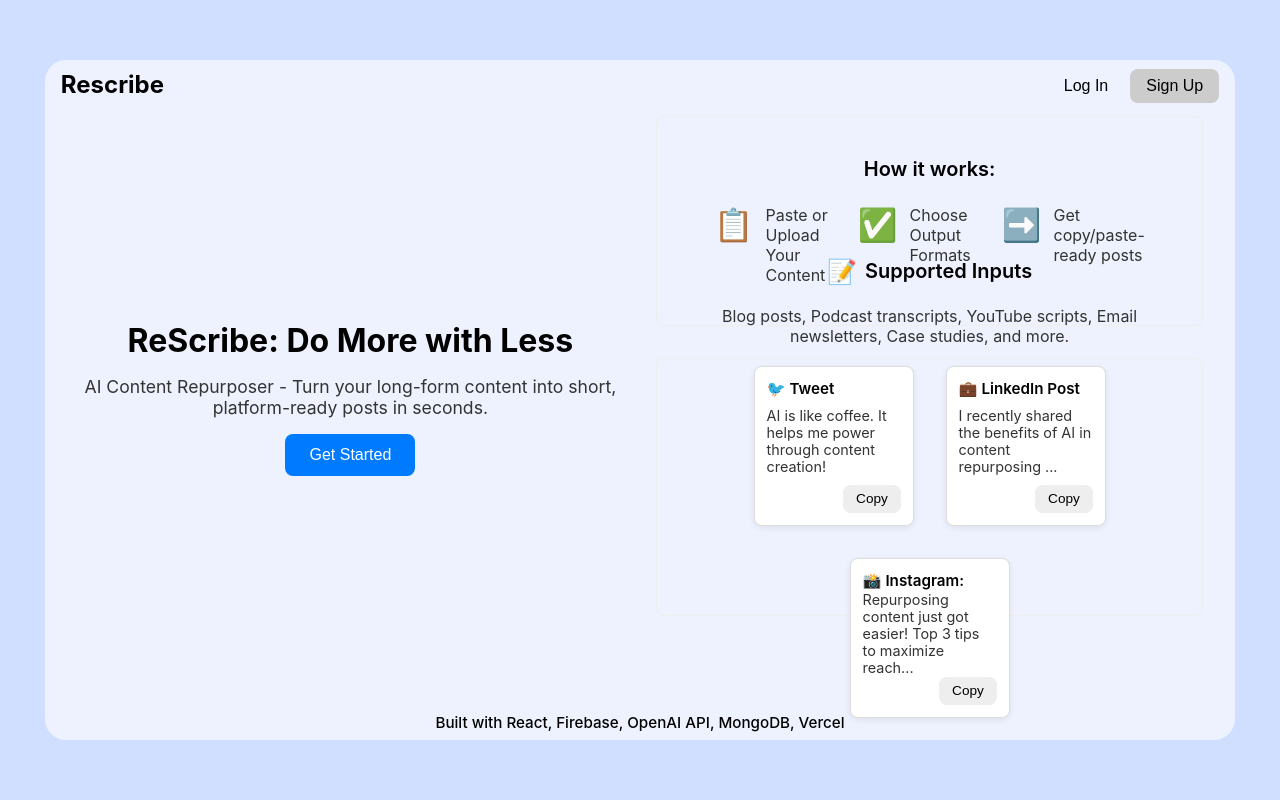
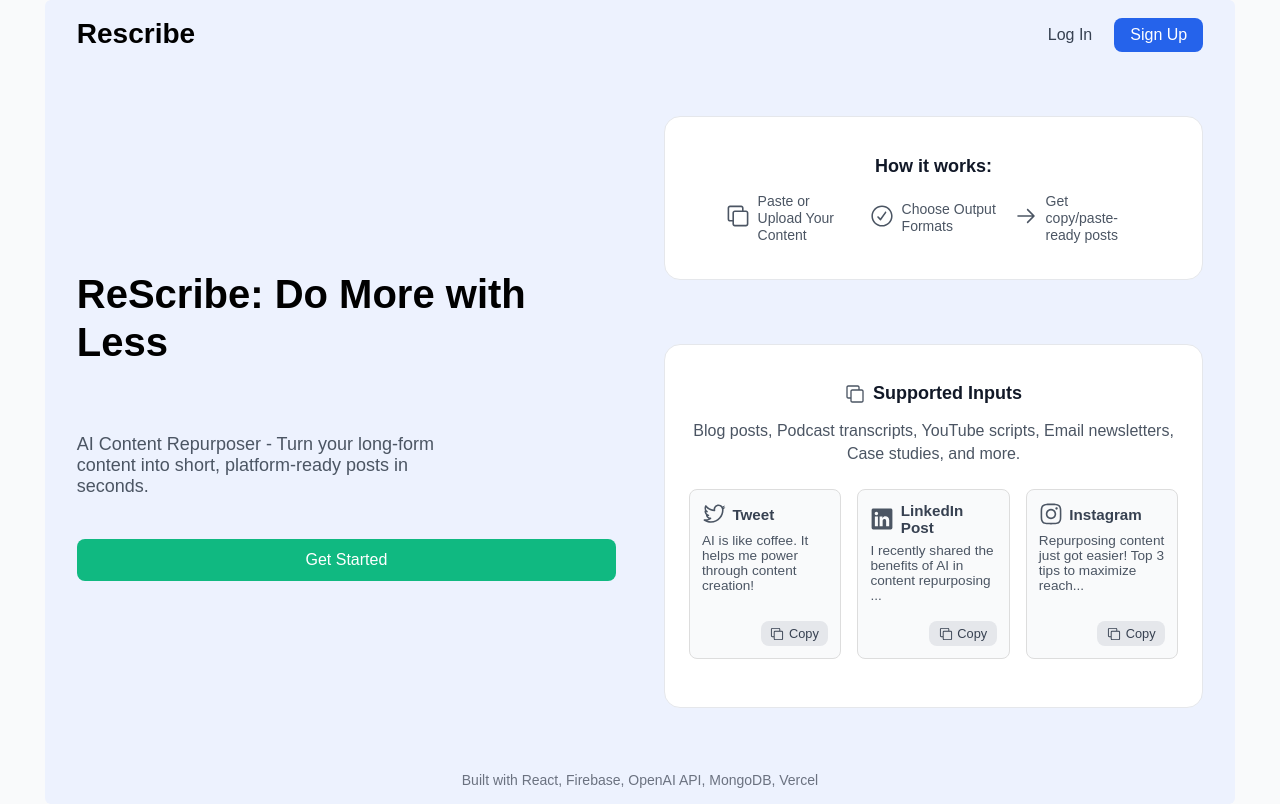
Before and after one commit to PhuongHoang68/ReScribe, a React (Create React App) app in the folder client/: page / in a window 1280 px wide. Built offline with nearby package versions, Linux system fonts and the light colour scheme; no server answers; what @radix-ui/themes would draw is missing.

Commit message:
fixing dashboard page

```diff
--- a/client/src/App.css
+++ b/client/src/App.css
@@ -18,28 +18,28 @@
   /* color: white;  */
 }
 .Auth {
-  background-color: #D0DFFF;
+  background-color: #EDF2FE;
   min-height: 100vh;
   display: flex;
   /* flex-direction: column;  */
   /* align-items: center; */
-  padding-top: 5rem;
+  padding-top: 2.5rem;
   justify-content: center;
   font-size: calc(10px + 2vmin);
 }
 
 .Content {
   background-color: #EDF2FE;
-  min-height: 85vh;
+  min-height: 90vh;
   width: 93%;
-  border-radius: 21px;
+  border-radius: 6px;
 
-    /* NEW: Flex layout to support footer at bottom */
-    display: flex;
+    /*NEW: Flex layout to support footer at bottom */
+    /* display: flex;
     flex-direction: column;
     justify-content: space-between;
-    /* padding: 2rem; */
-    box-sizing: border-box;
+    padding: 2rem;  */
+    /* box-sizing: border-box;
 }
 
 .History {
--- a/client/src/Dashboard.css
+++ b/client/src/Dashboard.css
@@ -34,5 +34,5 @@
     flex: 1;
     padding: 1rem;
     overflow-y: auto;
-    background-color: transparent; /* sits on light gray .Content background */
+    background-color: transparent;
   }
--- a/client/src/Dashboard.js
+++ b/client/src/Dashboard.js
@@ -1,60 +1,126 @@
 import React from "react";
 import { logout } from "./firebase";
-// import { Tabs } from '@radix-ui/react-tabs';
-import './Dashboard.css';
-import * as Tabs from '@radix-ui/react-tabs';
+import {
+  TwitterLogoIcon,
+  LinkedInLogoIcon,
+  InstagramLogoIcon,
+  CopyIcon,
+  CheckCircledIcon,
+  ArrowRightIcon
+} from "@radix-ui/react-icons";
+import * as Tabs from "@radix-ui/react-tabs";
 import { Box } from "@radix-ui/themes";
 import GenerateOutput from "./components/GenerateOutput";
-import UserSettings from "./components/UserSettings";
 import ViewHistory from "./components/ViewHistory";
 
+export default function Dashboard({ user }) {
+  return (
+    <div
+      className="App"
+      style={{
+        display: "flex",
+        flexDirection: "column",
+        fontFamily: "sans-serif",
+        backgroundColor: "#f9fafb",
+        minHeight: "100vh"
+      }}
+    >
+      {/* Header */}
+      <header
+        style={{
+          display: "flex",
+          justifyContent: "space-between",
+          alignItems: "center",
+          padding: "1rem 2rem",
+          background: "#fff",
+          borderBottom: "1px solid #e5e7eb"
+        }}
+      >
+        <div style={{ fontSize: "1.75rem", fontWeight: "bold" }}>Rescribe</div>
+        <button
+          onClick={logout}
+          style={{
+            backgroundColor: "#ef4444",
+            color: "#fff",
+            border: "none",
+            borderRadius: "0.5rem",
+            padding: "0.5rem 1rem",
+            cursor: "pointer",
+            fontSize: "1rem"
+          }}
+        >
+          Log Out
+        </button>
+      </header>
 
-export default function Dashboard({user}) {
-    return (
-    <div className="App" style={{flexDirection: "column"}}>
-			  <header style={{
-          display: 'flex',
-		  width: '93%',
-		  justifyContent: 'space-between'
-        //   alignItems: 'center',
-        //   maxWidth: '100%',
-        //   height: "2rem",
-        //   padding: '0.5rem 1rem 0 1rem',
-        //   flexShrink: 0,
-        }}>
-          <div style={{ fontSize: '1.5rem', fontWeight: 'bold' }}>Rescribe</div>
-          <div className="user-area" style={{ display: 'flex', gap: '1rem' }}>
-    {/* <img src={user.photoURL} alt="User avatar" className="avatar" /> */}
-    <button onClick={logout} className="logout-button">Log Out</button>
-          </div>
-        </header>
-      <div className="Content">
-<Tabs.Root className="DashboardTabs" defaultValue="generate">
-	<Tabs.List className="DashboardTabsList">
-		<Tabs.Trigger className="DashboardTabsTrigger" value="generate">Generate Output</Tabs.Trigger>
-		<Tabs.Trigger className="DashboardTabsTrigger" value="history">View History</Tabs.Trigger>
-		{/* <Tabs.Trigger className="DashboardTabsTrigger" value="settings">User Settings</Tabs.Trigger> */}
-    {/* <div className="user-area">
-    <img src={user.photoURL} alt="User avatar" className="avatar" />
-    <button onClick={logout} className="logout-button">Log Out</button>
-  </div> */}
+      {/* Main Content */}
+      <main
+        style={{
+          flex: 1,
+          padding: "2rem 2rem 3rem",
+          maxWidth: "1600px",
+          margin: "0 auto",
+          width: "100%"
+        }}
+      >
+        <Tabs.Root defaultValue="generate" style={{ display: "flex", flexDirection: "column", gap: "1.5rem" }}>
+          {/* Tabs List */}
+          <Tabs.List style={{ display: "flex", gap: "1rem", justifyContent: "center" }}>
+            <Tabs.Trigger
+              value="generate"
+              style={{
+                padding: "0.6rem 1.4rem",
+                backgroundColor: "#10b981",
+                color: "#fff",
+                border: "none",
+                borderRadius: "0.5rem",
+                fontSize: "1rem",
+                fontWeight: "500",
+                cursor: "pointer"
+              }}
+            >
+              Generate Output
+            </Tabs.Trigger>
+            <Tabs.Trigger
+              value="history"
+              style={{
+                padding: "0.6rem 1.4rem",
+                backgroundColor: "#3b82f6",
+                color: "#fff",
+                border: "none",
+                borderRadius: "0.5rem",
+                fontSize: "1rem",
+                fontWeight: "500",
+                cursor: "pointer"
+              }}
+            >
+              View History
+            </Tabs.Trigger>
           </Tabs.List>
-	<Box pt="3">
-		<Tabs.Content className="DashboardTabsContent" value="generate">
+
+          {/* Tab Content — Full Width */}
+          <Box pt="2" style={{ width: "100%" }}>
+            <Tabs.Content value="generate" style={{ width: "100%" }}>
               <GenerateOutput />
             </Tabs.Content>
-
-		<Tabs.Content className="DashboardTabsContent" value="history">
+            <Tabs.Content value="history" style={{ width: "100%" }}>
               <ViewHistory />
             </Tabs.Content>
-
-		{/* <Tabs.Content className="DashboardTabsContent" value="settings">
-    <UserSettings />
-		</Tabs.Content> */}
           </Box>
         </Tabs.Root>
+      </main>
+
+      {/* Footer */}
+      <footer
+        style={{
+          textAlign: "center",
+          padding: "1rem 0",
+          fontSize: "0.875rem",
+          color: "#6b7280"
+        }}
+      >
+        Built with React, Firebase, OpenAI API, MongoDB, Vercel
+      </footer>
     </div>
-</div>
-
-    )
+  );
 }
--- a/client/src/LandingPage.js
+++ b/client/src/LandingPage.js
@@ -1,295 +1,226 @@
 import React from "react";
 import { Link } from "react-router-dom";
+import { TwitterLogoIcon, LinkedInLogoIcon, InstagramLogoIcon, CopyIcon, CheckCircledIcon, ArrowRightIcon } from '@radix-ui/react-icons';
+
+
 
 export default function LandingPage() {
   return (
-        <div className="App">
-      <div className="Content">
-
+    <div className="App" style={{ fontFamily: 'sans-serif', backgroundColor: '#f9fafb' }}>
+      <div className="Content" style={{ maxWidth: '1600px', margin: '0 auto' }}>
         {/* Header */}
-        <header style={{
-          display: 'flex',
-          alignItems: 'center',
-          justifyContent: "space-between",
-          maxWidth: '100%',
-          height: "2rem",
-          padding: '0.5rem 1rem 0 1rem',
-          flexShrink: 0,
-        }}>
-          <div style={{ fontSize: '1.5rem', fontWeight: 'bold' }}>Rescribe</div>
+        <header style={{ display: 'flex', justifyContent: 'space-between', alignItems: 'center', padding: '1rem 2rem' }}>
+          <div style={{ fontSize: '1.75rem', fontWeight: 'bold' }}>Rescribe</div>
           <div style={{ display: 'flex', gap: '1rem' }}>
             <Link to="/login" style={{ textDecoration: 'none' }}>
-              <button style={{ background: 'none', border: 'none', color: '#000', fontSize: '1rem', cursor: 'pointer' }}>Log In</button>
+              <button style={{ background: 'none', border: 'none', fontSize: '1rem', cursor: 'pointer', color: '#374151' }}>Log In</button>
             </Link>
             <Link to="/signup" style={{ textDecoration: 'none' }}>
-              <button style={{ backgroundColor: '#ccc', border: 'none', borderRadius: '0.5rem', padding: '0.5rem 1rem', fontSize: '1rem', cursor: 'pointer', color: '#000' }}>Sign Up</button>
+              <button style={{ backgroundColor: '#2563eb', border: 'none', borderRadius: '0.5rem', padding: '0.5rem 1rem', fontSize: '1rem', cursor: 'pointer', color: '#fff' }}>Sign Up</button>
             </Link>
           </div>
         </header>
 
-{/* Main Content: split left + right */}
-<main style={{ flex: 1, display: "flex", gap: "2rem", padding: "1rem 2rem" }}>
-          {/* Left side: Section 1 */}
-          <div style={{ flex: 1, display: "flex", flexDirection: "column", justifyContent: "center", textAlign: "center", gap: "1rem" }}>
-            {/* Section 1 content here */}
-            <div style={{ fontSize: '2rem', fontWeight: 'bold' }}>ReScribe: Do More with Less</div>
-            <div style={{ fontSize: '1.1rem', maxWidth: '50ch', color: '#333', margin: "0 auto" }}>
+        <main style={{ display: 'flex', flexWrap: 'wrap', gap: '3rem', padding: '3rem 2rem' }}>
+          {/* Left Side */}
+          <div style={{ flex: 1, minWidth: '300px', display: 'flex', flexDirection: 'column', justifyContent: 'center', gap: '1.5rem' }}>
+            <h1 style={{ fontSize: '2.5rem', fontWeight: 'bold', lineHeight: '1.2' }}>ReScribe: Do More with Less</h1>
+            <p style={{ fontSize: '1.125rem', color: '#4b5563', maxWidth: '40ch' }}>
               AI Content Repurposer - Turn your long-form content into short, platform-ready posts in seconds.
+            </p>
+            <button style={{ backgroundColor: '#10b981', color: '#fff', padding: '0.75rem 1.5rem', borderRadius: '0.5rem', fontSize: '1rem', border: 'none', cursor: 'pointer' }}>Get Started</button>
           </div>
-            <button
+
+          {/* Right Side */}
+          <div style={{ flex: 1, minWidth: '300px', display: 'flex', flexDirection: 'column', gap: '4rem', justifyContent: "center" }}>
+            {/* How It Works */}
+            <div
   style={{
-                backgroundColor: '#007bff',
-                color: '#fff',
-                border: 'none',
-                borderRadius: '0.5rem',
-                padding: '0.75rem 1.5rem',
-                fontSize: '1rem',
-                cursor: 'pointer',
-                alignSelf: "center"
+    padding: '1.5rem 1.5rem 2.2rem 1.5rem',
+    borderRadius: '1rem',
+    border: '1px solid #e5e7eb',
+    background: '#fff'
   }}
 >
-              Get Started
-            </button>
+  <h2
+    style={{
+      display: 'flex',
+      justifyContent: 'center',
+      fontSize: '1.125rem',
+      fontWeight: '600',
+      marginBottom: '1rem',
+      color: '#111827',
+    }}
+  >
+    How it works:
+  </h2>
+  <div
+    style={{
+      justifyContent: 'center',
+      display: 'flex',
+      gap: '1rem',
+      flexWrap: 'wrap',
+    }}
+  >
+    {[
+      [<CopyIcon key="icon1" style={{ width: 24, height: 24, color: '#4B5563' }} />, 'Paste or Upload Your Content'],
+      [<CheckCircledIcon key="icon2" style={{ width: 24, height: 24, color: '#4B5563' }} />, 'Choose Output Formats'],
+      [<ArrowRightIcon key="icon3" style={{ width: 24, height: 24, color: '#4B5563' }} />, 'Get copy/paste-ready posts'],
+
+    ].map(([icon, text], i) => (
+      <div
+        key={i}
+        style={{
+          display: 'flex',
+          gap: '0.5rem',
+          width: '8rem',
+          alignItems: 'center',
+          textAlign: 'left',
+          flexShrink: 0,
+        }}
+      >
+        <span style={{ fontSize: '1.4rem', lineHeight: 1 }}>{icon}</span>
+        <span
+          style={{
+            fontSize: '0.875rem',
+            color: '#4b5563',
+            lineHeight: 1.2,
+            fontWeight: 500,
+          }}
+        >
+          {text}
+        </span>
+      </div>
+    ))}
+  </div>
 </div>
 
-          {/* Right side: Sections 2 + 3 stacked vertically */}
-          <div style={{ flex: 1, display: "flex", flexDirection: "column", gap: "2rem" }}>
-            {/* Section 2 */}
+
+            {/* Supported Inputs */}
+
 <div
   style={{
-                height: '13rem',
-                display: 'flex',
-                flexDirection: 'column',
-                alignItems: 'center',
-                justifyContent: 'center',
+    padding: '1.5rem 1.5rem 3rem 1.5rem',
+    borderRadius: '1rem',
+    border: '1px solid #e5e7eb',
+    background: '#fff',
     textAlign: 'center',
-                padding: '0 2rem',
-                gap: '1.5rem',
-                border: "1px solid #eee",
-                borderRadius: "0.5rem"
   }}
 >
-              <div style={{ fontSize: '1.25rem', fontWeight: '600', color: '#000' }}>
-                How it works:
-              </div>
+  <h2
+    style={{
+      fontSize: '1.125rem',
+      fontWeight: '600',
+      display: 'flex',
+      alignItems: 'center',
+      gap: '0.5rem',
+      justifyContent: 'center',
+      color: '#111827',
+      marginBottom: '1rem',
+    }}
+  >
+    <CopyIcon style={{ width: 20, height: 20, color: '#4B5563' }} />
+    Supported Inputs
+  </h2>
+
+  <p
+    style={{
+      fontSize: '1rem',
+      color: '#4b5563',
+      marginBottom: '1.5rem',
+      lineHeight: 1.4,
+    }}
+  >
+    Blog posts, Podcast transcripts, YouTube scripts, Email newsletters, Case studies, and more.
+  </p>
+
   <div
     style={{
       display: 'flex',
+      gap: '1rem',
       justifyContent: 'center',
-                  flexWrap: 'wrap',
+      flexWrap: 'nowrap',
     }}
   >
-                {/* Step 1 */}
+    {[
+      [
+        <TwitterLogoIcon
+          key="icon-twitter"
+          style={{ width: 24, height: 24, color: '#4B5563', flexShrink: 0 }}
+        />,
+        'Tweet',
+        'AI is like coffee. It helps me power through content creation!',
+      ],
+      [
+        <LinkedInLogoIcon
+          key="icon-linkedin"
+          style={{ width: 24, height: 24, color: '#4B5563', flexShrink: 0 }}
+        />,
+        'LinkedIn Post',
+        'I recently shared the benefits of AI in content repurposing ...',
+      ],
+      [
+        <InstagramLogoIcon
+          key="icon-instagram"
+          style={{ width: 24, height: 24, color: '#4B5563', flexShrink: 0 }}
+        />,
+        'Instagram',
+        'Repurposing content just got easier! Top 3 tips to maximize reach...',
+      ],
+    ].map(([icon, title, text], i) => (
       <div
+        key={i}
         style={{
-                    display: 'flex',
-                    alignItems: 'flex-start',
-                    gap: '0.75rem',
           width: '9rem',
-                    textAlign: 'left',
-                  }}
-                >
-                  <div style={{ fontSize: '2rem' }}>📋</div>
-                  <div style={{ fontSize: '1rem', color: '#333' }}>
-                    Paste or Upload Your Content
-                  </div>
-                </div>
-                {/* Step 2 */}
-                <div
-                  style={{
-                    display: 'flex',
-                    alignItems: 'flex-start',
-                    gap: '0.75rem',
-                    width: '9rem',
-                    textAlign: 'left',
-                  }}
-                >
-                  <div style={{ fontSize: '2rem' }}>✅</div>
-                  <div style={{ fontSize: '1rem', color: '#333' }}>
-                    Choose Output Formats
-                  </div>
-                </div>
-                {/* Step 3 */}
-                <div
-                  style={{
-                    display: 'flex',
-                    alignItems: 'flex-start',
-                    gap: '0.75rem',
-                    width: '9rem',
-                    textAlign: 'left',
-                  }}
-                >
-                  <div style={{ fontSize: '2rem' }}>➡️</div>
-                  <div style={{ fontSize: '1rem', color: '#333' }}>
-                    Get copy/paste-ready posts
-                  </div>
-                </div>
-              </div>
-            </div>
-
-            {/* Section 3 */}
-            <div
-              style={{
-                height: '16rem',
-                display: 'flex',
-                flexDirection: 'column',
-                alignItems: 'center',
-                justifyContent: 'center',
-                textAlign: 'center',
-                padding: '0 2rem',
-                gap: '1.25rem',
-                border: "1px solid #eee",
-                borderRadius: "0.5rem"
-              }}
-            >
-              {/* Row 1 - Title */}
-              <div style={{ display: 'flex', alignItems: 'center', gap: '0.5rem', fontSize: '1.25rem', fontWeight: '600' }}>
-                <span style={{ fontSize: '1.5rem' }}>📝</span>
-                <span style={{ color: '#000' }}>Supported Inputs</span>
-              </div>
-              {/* Row 2 - Subtitle */}
-              <div style={{ fontSize: '1rem', color: '#333', maxWidth: '60ch' }}>
-                Blog posts, Podcast transcripts, YouTube scripts, Email newsletters, Case studies, and more.
-              </div>
-              {/* Row 3 - Output Previews */}
-              <div
-                style={{
-                  display: 'flex',
-                  justifyContent: 'center',
-                  gap: '2rem',
-                  flexWrap: 'wrap',
-                }}
-              >
-                {/* Twitter Box */}
-                <div
-                  style={{
-                    width: '10rem',
-                    height: '10rem',
-                    backgroundColor: '#fff',
+          minHeight: '9rem',
+          padding: '0.75rem',
+          background: '#f9fafb',
           border: '1px solid #ddd',
           borderRadius: '0.5rem',
-                    boxShadow: '0 2px 6px rgba(0, 0, 0, 0.08)',
           display: 'flex',
           flexDirection: 'column',
           justifyContent: 'space-between',
-                    padding: '0.75rem',
-                    boxSizing: 'border-box',
           textAlign: 'left',
+          cursor: 'default',
         }}
       >
-                  <div style={{ fontWeight: '600', fontSize: '0.95rem' }}>🐦 Tweet</div>
-                  <div style={{ fontSize: '0.9rem', color: '#333' }}>
-                    AI is like coffee. It helps me power through content creation!
+        <div style={{ display: 'flex', alignItems: 'center', gap: '0.4rem', fontWeight: 600, color: '#374151' }}>
+          {icon}
+          <span style={{ fontSize: '0.95rem' }}>{title}</span>
+        </div>
+        <div style={{ fontSize: '0.85rem', color: '#4b5563', marginTop: '0.4rem', flexGrow: 1 }}>
+          {text}
         </div>
         <button
           style={{
             alignSelf: 'flex-end',
-                      backgroundColor: '#eee',
+            background: '#e5e7eb',
             border: 'none',
             borderRadius: '0.5rem',
-                      padding: '0.4rem 0.8rem',
-                      fontSize: '0.85rem',
+            padding: '0.3rem 0.6rem',
             cursor: 'pointer',
+            fontSize: '0.8rem',
+            marginTop: '0.6rem',
+            color: '#374151',
           }}
+          aria-label={`Copy ${title} text`}
         >
+          <CopyIcon style={{ width: 14, height: 14, marginRight: '0.3rem', verticalAlign: 'middle' }} />
           Copy
         </button>
       </div>
-
-                {/* LinkedIn Box */}
-                <div
-                  style={{
-                    width: '10rem',
-                    height: '10rem',
-                    backgroundColor: '#fff',
-                    border: '1px solid #ddd',
-                    borderRadius: '0.5rem',
-                    boxShadow: '0 2px 6px rgba(0, 0, 0, 0.08)',
-                    display: 'flex',
-                    flexDirection: 'column',
-                    justifyContent: 'space-between',
-                    padding: '0.75rem',
-                    boxSizing: 'border-box',
-                    textAlign: 'left',
-                  }}
-                >
-                  <div style={{ fontWeight: '600', fontSize: '0.95rem' }}>💼 LinkedIn Post</div>
-                  <div style={{ fontSize: '0.9rem', color: '#333' }}>
-                    I recently shared the benefits of AI in content repurposing ...
+    ))}
   </div>
-                  <button
-                    style={{
-                      alignSelf: 'flex-end',
-                      backgroundColor: '#eee',
-                      border: 'none',
-                      borderRadius: '0.5rem',
-                      padding: '0.4rem 0.8rem',
-                      fontSize: '0.85rem',
-                      cursor: 'pointer',
-                    }}
-                  >
-                    Copy
-                  </button>
 </div>
 
-                {/* Instagram Box */}
-                <div
-                  style={{
-                    width: '10rem',
-                    height: '10rem',
-                    backgroundColor: '#fff',
-                    border: '1px solid #ddd',
-                    borderRadius: '0.5rem',
-                    boxShadow: '0 2px 6px rgba(0, 0, 0, 0.08)',
-                    display: 'flex',
-                    flexDirection: 'column',
-                    justifyContent: 'space-between',
-                    padding: '0.75rem',
-                    boxSizing: 'border-box',
-                    textAlign: 'left',
-                  }}
-                >
-                  <div style={{ fontWeight: '600', fontSize: '0.95rem' }}>📸 Instagram:</div>
-                  <div style={{ fontSize: '0.9rem', color: '#333' }}>
-                    Repurposing content just got easier! Top 3 tips to maximize reach...
-                  </div>
-                  <button
-                    style={{
-                      alignSelf: 'flex-end',
-                      backgroundColor: '#eee',
-                      border: 'none',
-                      borderRadius: '0.5rem',
-                      padding: '0.4rem 0.8rem',
-                      fontSize: '0.85rem',
-                      cursor: 'pointer',
-                    }}
-                  >
-                    Copy
-                  </button>
-                </div>
-              </div>
-            </div>
           </div>
         </main>
 
         {/* Footer */}
-<div
-  className="footer"
-  style={{
-    textAlign: 'center',
-    padding: '1rem 0 0.5rem 0',
-    fontSize: '0.95rem',
-    fontWeight: '500',
-    color: '#000',
-  }}
->
+        <footer style={{ textAlign: 'center', padding: '1rem 0', fontSize: '0.875rem', color: '#6b7280' }}>
           Built with React, Firebase, OpenAI API, MongoDB, Vercel
-</div>
-
-
-
+        </footer>
       </div>
     </div>
-
-    )
+  );
 }
--- a/client/src/LoginPage.js
+++ b/client/src/LoginPage.js
@@ -47,8 +47,8 @@ export default function Login() {
     //   <button type="submit">Log In</button>
     // </form>
     <Theme className="Auth">
-    <Flex flexShrink="0" gap="6" direction="column" width="416px">
-				<Card size="4">
+    <Flex flexShrink="0" gap="6" direction="column" width="416px" >
+				<Card size="5" style={{backgroundColor: "white"}}>
 					<Heading as="h3" size="6" trim="start" mb="5">
 						Log In
 					</Heading>
```
Lines whose indentation alone changed are shown as unchanged.
